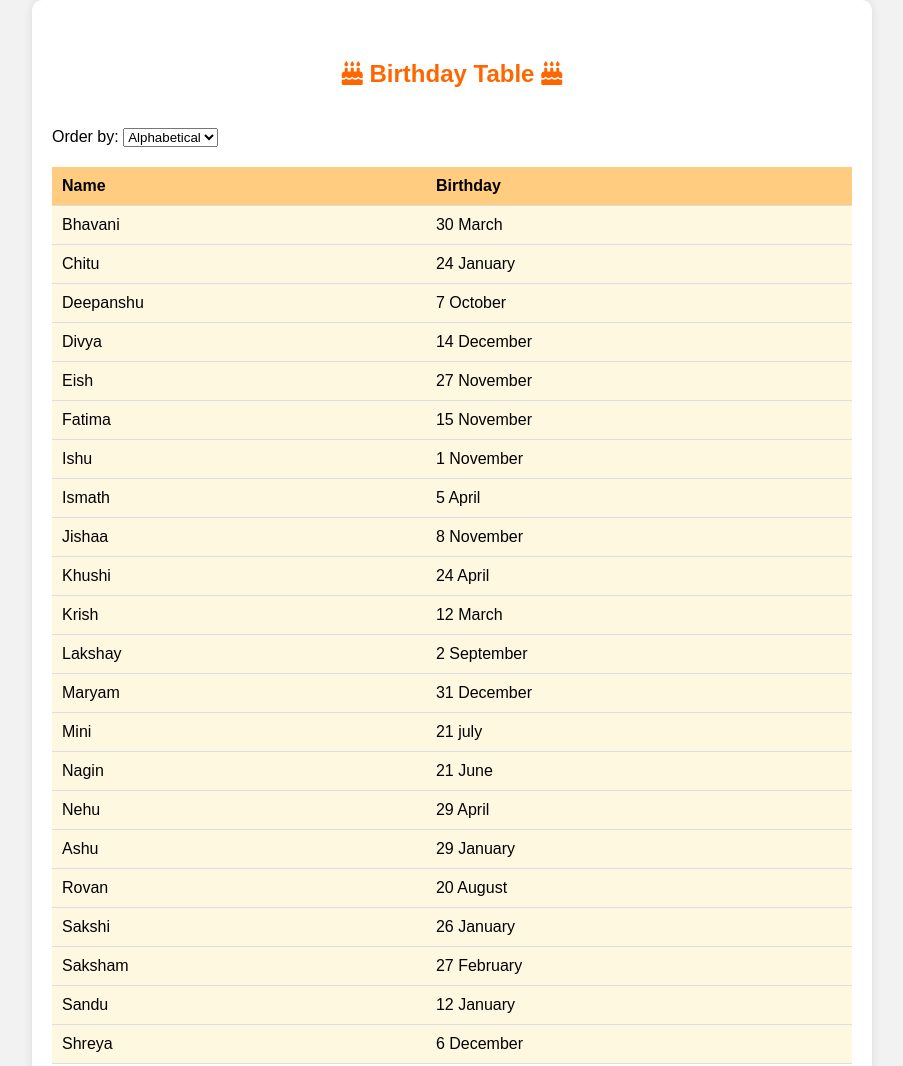
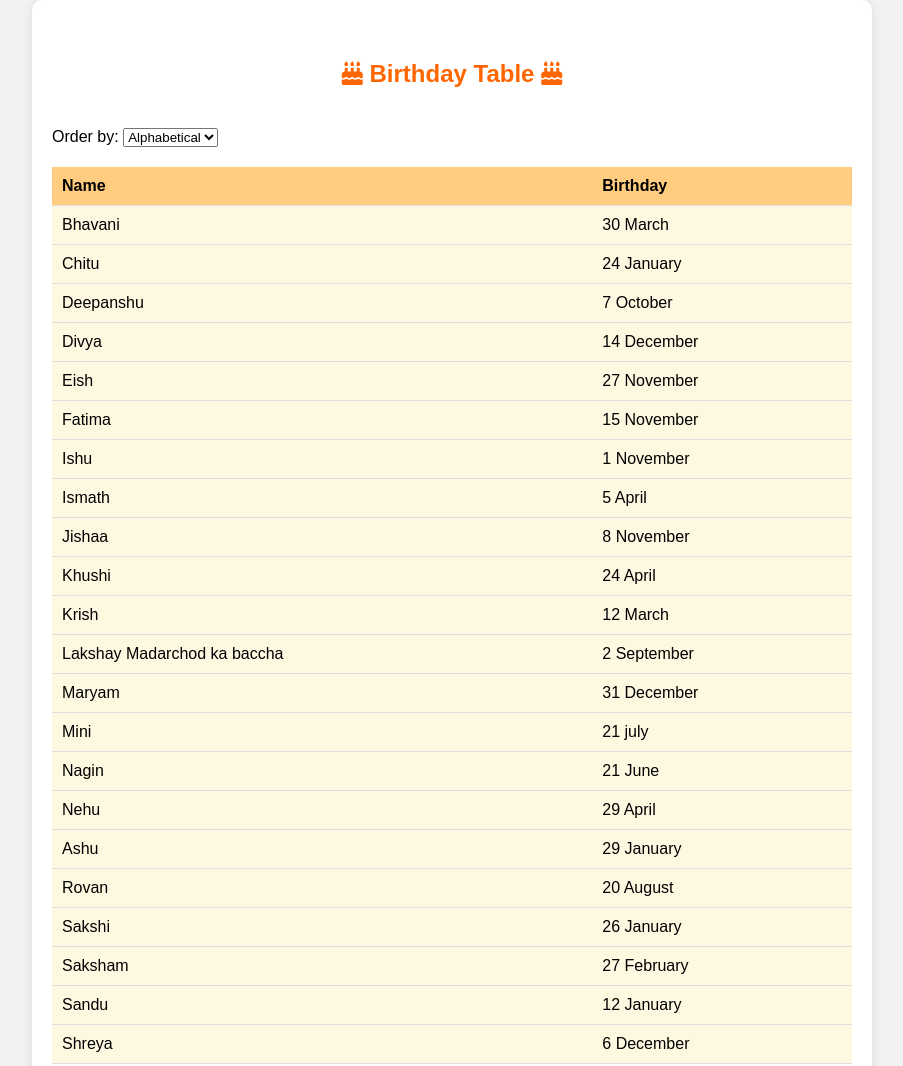
Before and after one commit to hacker123-star/arkpur, a plain HTML site: page birthday.html in a window 1280 px wide. Shown: the top 1066 px of the page, without its empty margins (188-1091 px from the left). Drawn offline with Linux system fonts and the light colour scheme.

Commit message:
Update birthday.html

```diff
--- a/birthday.html
+++ b/birthday.html
@@ -131,7 +131,7 @@
           <td>12 March</td>
         </tr>
         <tr>
-          <td>Lakshay</td>
+          <td>Lakshay Madarchod ka baccha</td>
           <td>2 September</td>
         </tr>
         <tr>
```
